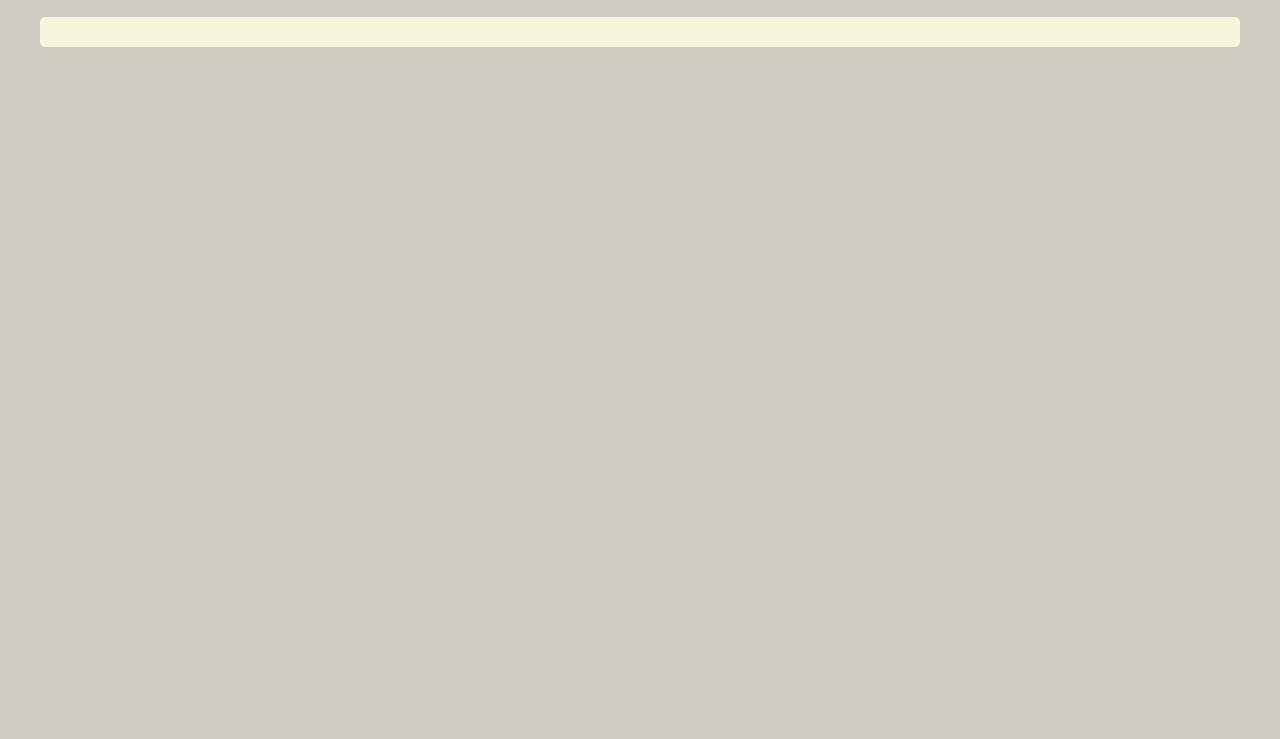
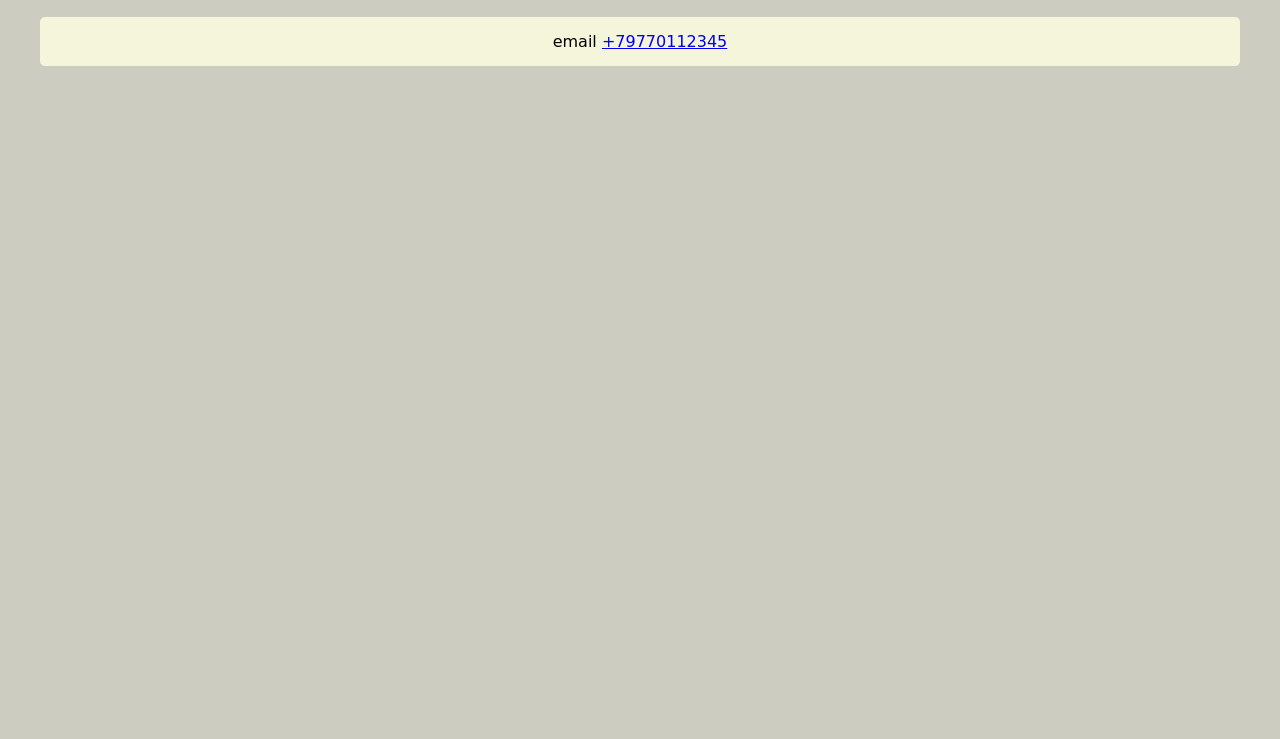
Before and after one commit to KarinaYackovchuk/cakes, a plain HTML site: page contacts.html in a window 1280 px wide. Shown: the part 61-800 px from the top of the page. Drawn offline with Linux system fonts and the light colour scheme.

Commit message:
Добавляет контакты

```diff
--- a/contacts.html
+++ b/contacts.html
@@ -1,5 +1,6 @@
 <!DOCTYPE html>
 <html lang="en">
+
 <head>
     <meta charset="UTF-8">
     <meta http-equiv="X-UA-Compatible" content="IE=edge">
@@ -7,6 +8,7 @@
     <link rel="stylesheet" href="./style.css">
     <title>Armonia cafe</title>
 </head>
+
 <body>
     <div id="nyam">
         <ul id="menu">
@@ -18,7 +20,10 @@
     </div>
 
     <div id="container">
-        </div>
+        email
+        <a href="tel:+79770112345">+79770112345</a>
+    </div>
 </body>
 </body>
+
 </html>
```
